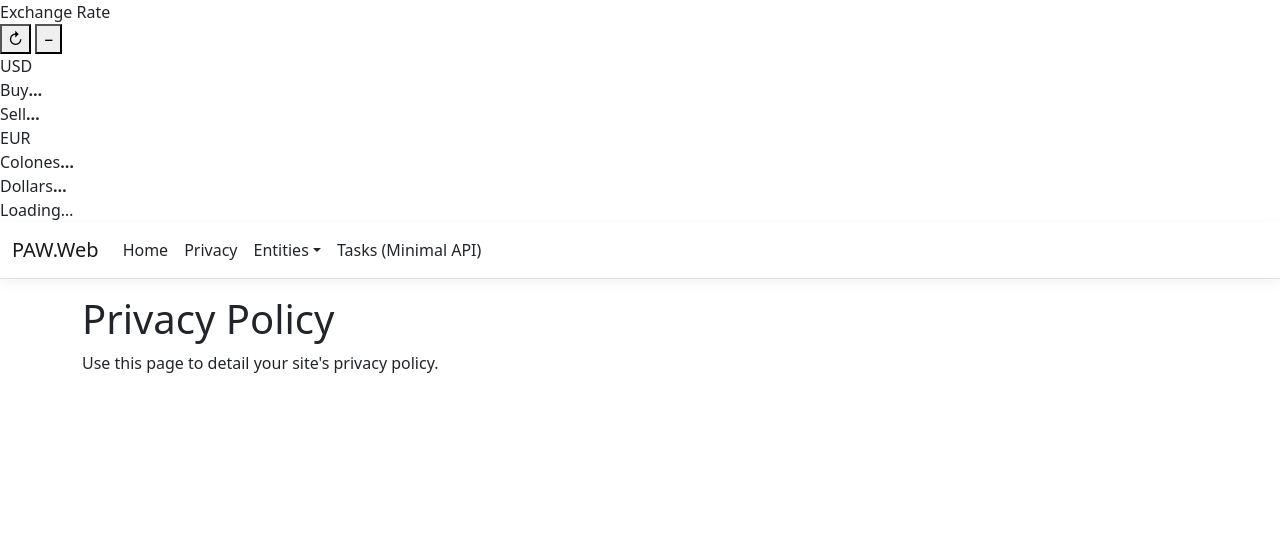
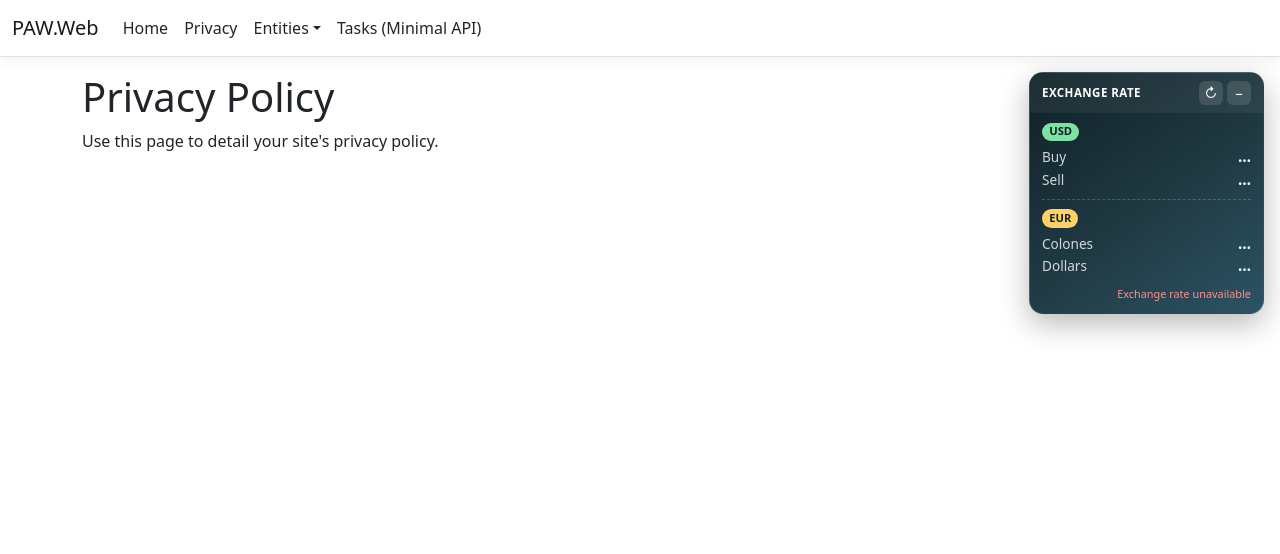
Before and after one commit to YariousLazo/PAW, an ASP.NET Core app: page /Home/Privacy in a window 1280 px wide. Shown: the top 554 px of the page. Run offline with ASP.NET Core 8, Linux system fonts and the light colour scheme; style sheets or scripts are compiled from the project's sources.

Commit message:
Add files via upload

```diff
--- a/PAW.Web/Program.cs
+++ b/PAW.Web/Program.cs
@@ -22,6 +22,7 @@ builder.Services.AddScoped<IPawTaskService, PawTaskService>();
 builder.Services.AddScoped<IUserService, UserService>();
 builder.Services.AddScoped<IUserActionService, UserActionService>();
 builder.Services.AddScoped<IUserRoleService, UserRoleService>();
+builder.Services.AddScoped<ITaskApiService, TaskApiService>();
 
 var app = builder.Build();
 
--- a/PAW.Web/appsettings.json
+++ b/PAW.Web/appsettings.json
@@ -5,5 +5,8 @@
       "Microsoft.AspNetCore": "Warning"
     }
   },
-  "AllowedHosts": "*"
+  "AllowedHosts": "*",
+  "MinimalApi": {
+    "BaseUrl": "https://localhost:7200/"
+  }
 }
--- a/PAW.Web/wwwroot/css/site.css
+++ b/PAW.Web/wwwroot/css/site.css
@@ -20,3 +20,105 @@ html {
 body {
   margin-bottom: 60px;
 }
+
+
+/* ==========================================================================
+   Floating exchange-rate widget (Views/Shared/ExchangeRate.cshtml)
+   ========================================================================== */
+.fx-widget {
+  position: fixed;
+  top: 72px;
+  right: 16px;
+  z-index: 1040;
+  width: 235px;
+  color: #fff;
+  background: linear-gradient(145deg, #0f2027 0%, #203a43 55%, #2c5364 100%);
+  border: 1px solid rgba(255, 255, 255, 0.12);
+  border-radius: 14px;
+  box-shadow: 0 10px 30px rgba(0, 0, 0, 0.28);
+  font-size: 0.85rem;
+  overflow: hidden;
+}
+
+.fx-header {
+  display: flex;
+  align-items: center;
+  justify-content: space-between;
+  padding: 0.5rem 0.75rem;
+  background: rgba(255, 255, 255, 0.06);
+}
+
+.fx-title {
+  font-weight: 600;
+  letter-spacing: 0.04em;
+  text-transform: uppercase;
+  font-size: 0.72rem;
+}
+
+.fx-actions { display: flex; gap: 0.25rem; }
+
+.fx-btn {
+  width: 24px;
+  height: 24px;
+  line-height: 1;
+  padding: 0;
+  border: 0;
+  border-radius: 6px;
+  color: #fff;
+  background: rgba(255, 255, 255, 0.12);
+  cursor: pointer;
+}
+.fx-btn:hover { background: rgba(255, 255, 255, 0.25); }
+
+.fx-body { padding: 0.6rem 0.75rem 0.7rem; }
+
+.fx-block + .fx-block {
+  margin-top: 0.55rem;
+  padding-top: 0.55rem;
+  border-top: 1px dashed rgba(255, 255, 255, 0.2);
+}
+
+.fx-currency {
+  display: flex;
+  align-items: center;
+  justify-content: space-between;
+  margin-bottom: 0.25rem;
+}
+
+.fx-badge {
+  padding: 0.05rem 0.45rem;
+  border-radius: 999px;
+  font-size: 0.7rem;
+  font-weight: 700;
+  color: #0f2027;
+}
+.fx-usd { background: #7ee0a1; }
+.fx-eur { background: #ffd166; }
+
+.fx-date { font-size: 0.68rem; opacity: 0.7; }
+
+.fx-row {
+  display: flex;
+  justify-content: space-between;
+  align-items: baseline;
+}
+.fx-row span { opacity: 0.8; }
+.fx-row strong { font-size: 0.95rem; }
+
+.fx-status {
+  margin-top: 0.55rem;
+  font-size: 0.68rem;
+  text-align: right;
+  opacity: 0.65;
+}
+
+.fx-widget.is-loading .fx-row strong { opacity: 0.5; }
+.fx-widget.is-stale .fx-status { color: #ffd166; opacity: 1; }
+.fx-widget.is-error .fx-status { color: #ff8f8f; opacity: 1; }
+
+.fx-widget.is-collapsed { width: auto; }
+.fx-widget.is-collapsed .fx-body { display: none; }
+
+@media (max-width: 575.98px) {
+  .fx-widget { top: auto; bottom: 12px; right: 12px; width: 200px; }
+}
--- a/PAW.Web/wwwroot/js/site.js
+++ b/PAW.Web/wwwroot/js/site.js
@@ -65,3 +65,168 @@
         }
     });
 })();
+
+/* ==========================================================================
+   Exchange rate (Hacienda) - loaded from the browser, cached in localStorage
+   ========================================================================== */
+
+const EXCHANGE_RATE_URL = "https://api.hacienda.go.cr/indicadores/tc";
+const EXCHANGE_RATE_CACHE_KEY = "paw.exchangeRate.v1";
+const EXCHANGE_RATE_COLLAPSED_KEY = "paw.exchangeRate.collapsed";
+// Hacienda publishes one rate per day, so one hour of cache is plenty.
+const EXCHANGE_RATE_TTL_MS = 60 * 60 * 1000;
+
+// Shared promise so several callers at the same time produce a single request.
+let exchangeRateRequest = null;
+
+function readExchangeRateCache() {
+    try {
+        const raw = localStorage.getItem(EXCHANGE_RATE_CACHE_KEY);
+        if (!raw) return null;
+        const parsed = JSON.parse(raw);
+        return parsed && parsed.data && parsed.savedAt ? parsed : null;
+    } catch {
+        return null;
+    }
+}
+
+function writeExchangeRateCache(data) {
+    try {
+        localStorage.setItem(EXCHANGE_RATE_CACHE_KEY, JSON.stringify({ savedAt: Date.now(), data }));
+    } catch {
+        // Storage full or disabled: the page keeps working, just without cache.
+    }
+}
+
+/**
+ * Returns a Promise<{ data, source, savedAt }>.
+ *   source = "cache"        -> fresh value read from localStorage (no request made)
+ *   source = "network"      -> value just fetched from the API
+ *   source = "stale-cache"  -> API failed, expired cached value used instead
+ */
+function getExchangeRate(forceRefresh = false) {
+    const cached = readExchangeRateCache();
+    const isFresh = cached && (Date.now() - cached.savedAt) < EXCHANGE_RATE_TTL_MS;
+
+    if (!forceRefresh && isFresh) {
+        return Promise.resolve({ data: cached.data, source: "cache", savedAt: cached.savedAt });
+    }
+
+    if (exchangeRateRequest) {
+        return exchangeRateRequest;
+    }
+
+    // No custom headers on purpose: keeps it a "simple" CORS request (no preflight).
+    exchangeRateRequest = fetch(EXCHANGE_RATE_URL, { method: "GET", redirect: "follow" })
+        .then((response) => {
+            if (!response.ok) throw new Error("Exchange rate API returned HTTP " + response.status);
+            return response.json();
+        })
+        .then((data) => {
+            writeExchangeRateCache(data);
+            return { data, source: "network", savedAt: Date.now() };
+        })
+        .catch((error) => {
+            console.error("Could not load the exchange rate:", error);
+            if (cached) {
+                return { data: cached.data, source: "stale-cache", savedAt: cached.savedAt };
+            }
+            throw error;
+        })
+        .finally(() => {
+            exchangeRateRequest = null;
+        });
+
+    return exchangeRateRequest;
+}
+
+function formatColones(value) {
+    return new Intl.NumberFormat("es-CR", { style: "currency", currency: "CRC", minimumFractionDigits: 2 }).format(value);
+}
+
+function formatRateDate(value) {
+    return value ? String(value).substring(0, 10) : "";
+}
+
+function renderExchangeRate(result) {
+    const rate = result.data;
+    const set = (id, text) => {
+        const el = document.getElementById(id);
+        if (el) el.textContent = text;
+    };
+
+    set("fxUsdBuy", formatColones(rate.dolar.compra.valor));
+    set("fxUsdSell", formatColones(rate.dolar.venta.valor));
+    set("fxUsdDate", formatRateDate(rate.dolar.venta.fecha));
+    set("fxEurColones", formatColones(rate.euro.colones));
+    set("fxEurDollars", "$" + Number(rate.euro.dolares).toFixed(4));
+    set("fxEurDate", formatRateDate(rate.euro.fecha));
+
+    const labels = {
+        "cache": "Cached",
+        "network": "Updated just now",
+        "stale-cache": "Offline - last saved value"
+    };
+    set("fxStatus", labels[result.source] || "");
+
+    const widget = document.getElementById("exchangeRateWidget");
+    if (widget) {
+        widget.classList.remove("is-loading", "is-error");
+        widget.classList.toggle("is-stale", result.source === "stale-cache");
+    }
+}
+
+function renderExchangeRateError() {
+    const widget = document.getElementById("exchangeRateWidget");
+    if (widget) {
+        widget.classList.remove("is-loading");
+        widget.classList.add("is-error");
+    }
+    const status = document.getElementById("fxStatus");
+    if (status) status.textContent = "Exchange rate unavailable";
+}
+
+function loadExchangeRate(forceRefresh = false) {
+    const widget = document.getElementById("exchangeRateWidget");
+    if (!widget) return Promise.resolve();
+
+    widget.classList.add("is-loading");
+    return getExchangeRate(forceRefresh)
+        .then(renderExchangeRate)
+        .catch(renderExchangeRateError);
+}
+
+function initExchangeRateWidget() {
+    const widget = document.getElementById("exchangeRateWidget");
+    if (!widget) return;
+
+    // Minimize / expand (remembered between pages)
+    const toggle = document.getElementById("fxToggle");
+    const applyCollapsed = (collapsed) => {
+        widget.classList.toggle("is-collapsed", collapsed);
+        if (toggle) {
+            toggle.textContent = collapsed ? "+" : "\u2212";
+            toggle.setAttribute("aria-expanded", String(!collapsed));
+        }
+    };
+    let collapsed = false;
+    try { collapsed = localStorage.getItem(EXCHANGE_RATE_COLLAPSED_KEY) === "1"; } catch { }
+    applyCollapsed(collapsed);
+
+    if (toggle) {
+        toggle.addEventListener("click", () => {
+            const next = !widget.classList.contains("is-collapsed");
+            applyCollapsed(next);
+            try { localStorage.setItem(EXCHANGE_RATE_COLLAPSED_KEY, next ? "1" : "0"); } catch { }
+        });
+    }
+
+    const refresh = document.getElementById("fxRefresh");
+    if (refresh) {
+        refresh.addEventListener("click", () => loadExchangeRate(true));
+    }
+
+    loadExchangeRate();
+}
+
+document.addEventListener("DOMContentLoaded", initExchangeRateWidget);
```
